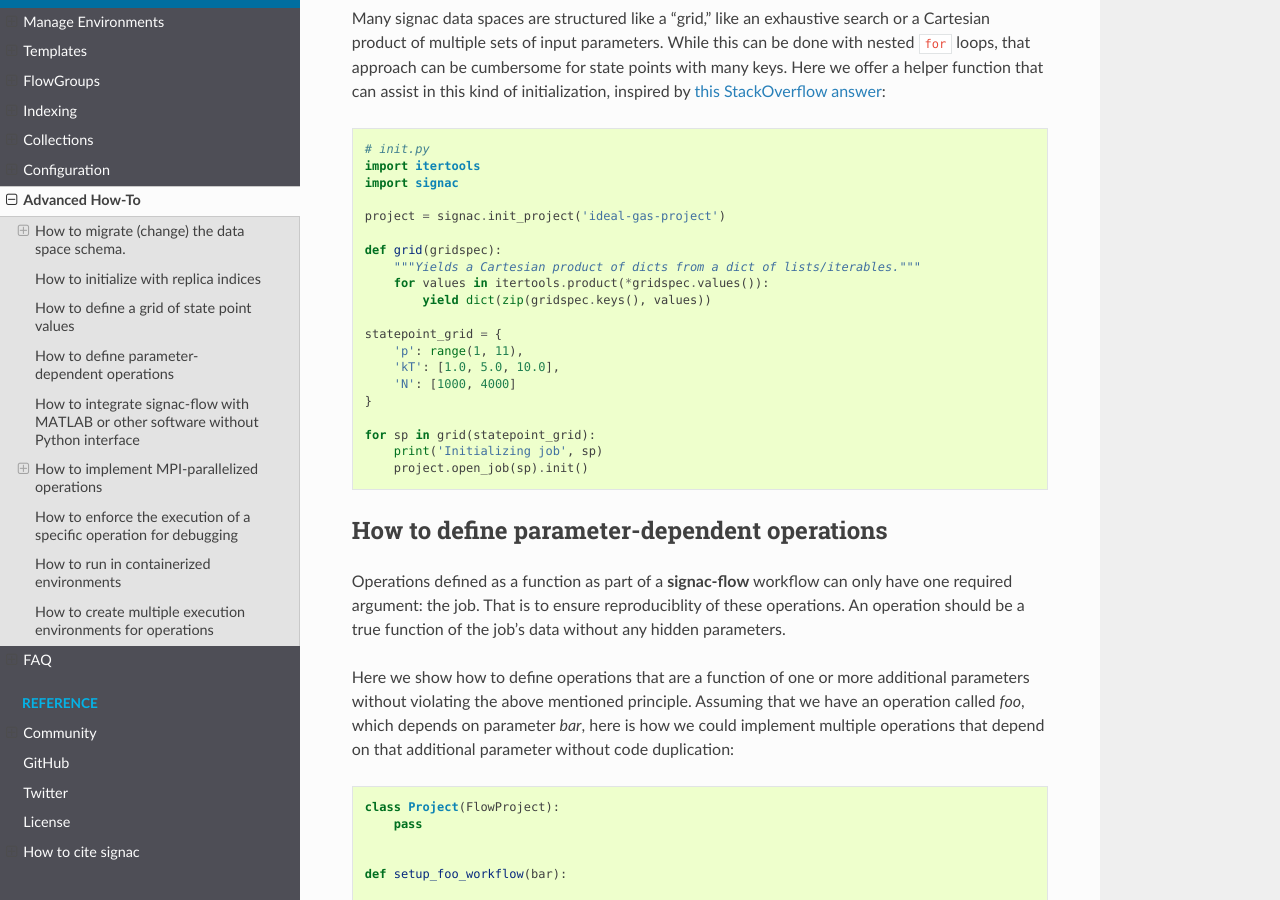
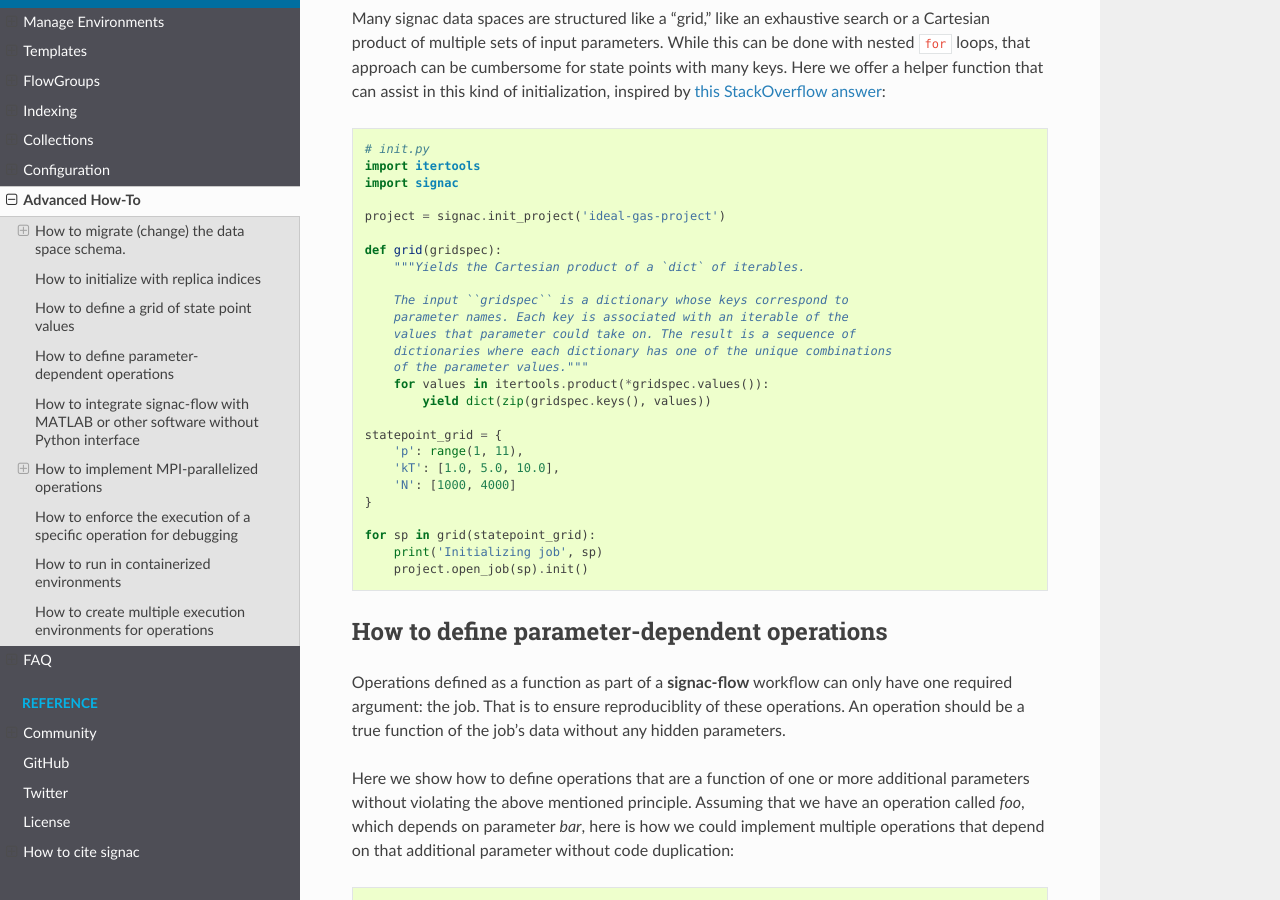
Before and after one commit to glotzerlab/signac-docs, a Sphinx documentation site: the page built from docs/source/recipes.rst, in a window 1280 px wide and 900 px high, scrolled down 2302 px. Built offline with Sphinx 7.4.7 and the Read the Docs theme 2.0.0, drawn with Linux system fonts in a browser that asks for light colours.

Commit message:
Update docs/source/recipes.rst
Co-authored-by: Vyas Ramasubramani <vramasub@umich.edu>

```diff
--- a/docs/source/recipes.rst
+++ b/docs/source/recipes.rst
@@ -120,7 +120,13 @@ Many signac data spaces are structured like a "grid," like an exhaustive search
     project = signac.init_project('ideal-gas-project')
 
     def grid(gridspec):
-        """Yields a Cartesian product of dicts from a dict of lists/iterables."""
+        """Yields the Cartesian product of a `dict` of iterables.
+
+        The input ``gridspec`` is a dictionary whose keys correspond to
+        parameter names. Each key is associated with an iterable of the
+        values that parameter could take on. The result is a sequence of
+        dictionaries where each dictionary has one of the unique combinations
+        of the parameter values."""
         for values in itertools.product(*gridspec.values()):
             yield dict(zip(gridspec.keys(), values))
 
```
